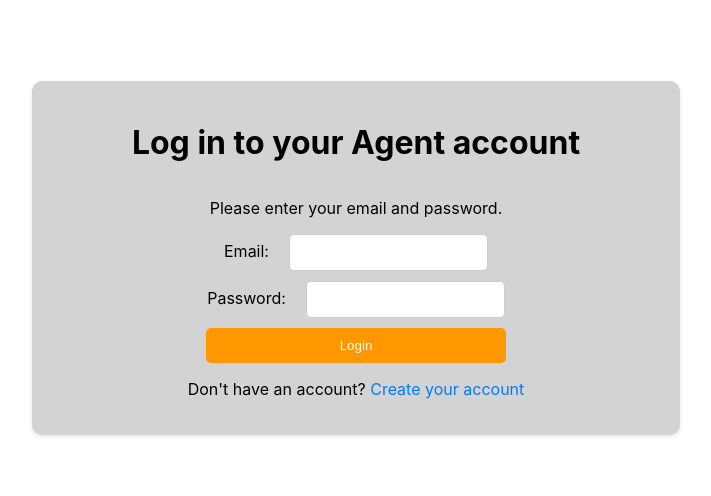
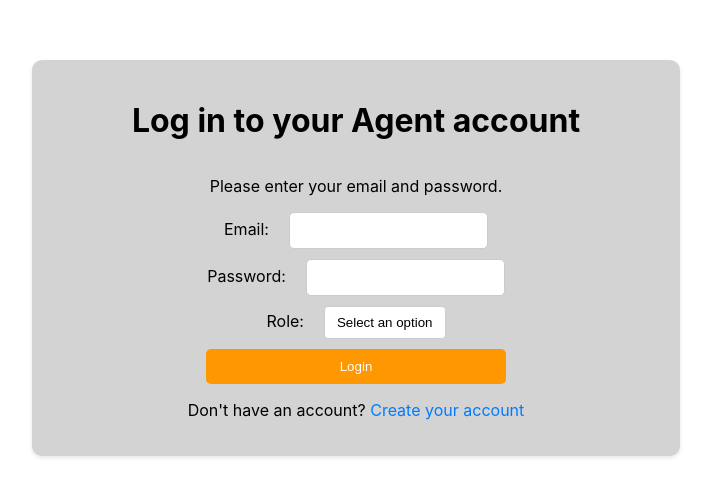
Before and after one commit to infinitymon/CommunicationApp, a React (Create React App) app in the folder frontend/: page / in a window 1280 px wide. Shown: the part 142-638 px from the top of the page, without its empty margins (284-995 px from the left). Built offline with nearby package versions, Linux system fonts and the light colour scheme.

Commit message:
User model update and login frontend update

```diff
--- a/frontend/package.json
+++ b/frontend/package.json
@@ -6,6 +6,7 @@
     "@testing-library/jest-dom": "^5.17.0",
     "@testing-library/react": "^13.4.0",
     "@testing-library/user-event": "^13.5.0",
+    "axios": "^1.7.3",
     "react": "^18.3.1",
     "react-dom": "^18.3.1",
     "react-router-dom": "^6.26.0",
--- a/frontend/src/pages/loginPage/index.jsx
+++ b/frontend/src/pages/loginPage/index.jsx
@@ -1,15 +1,46 @@
 import React, { useState } from 'react';
-import './style.scss'
+import axios from 'axios';
+import './style.scss';
 
 const LoginPage = () => {
   const [email, setEmail] = useState('');
   const [password, setPassword] = useState('');
+  const [role, setRole] = useState('');
 
-  const handleSubmit = (event) => {
+  const handleSubmit = async (event) => {
     event.preventDefault();
-    // Handle login logic here
-    console.log('Email:', email);
-    console.log('Password:', password);
+
+    try {
+      const response = await axios.post('http://localhost:5000/authentication/login', {
+        email,
+        password,
+        role, // Include role in the request body
+      });
+
+      // Handle the login response (e.g., redirect to the dashboard)
+      console.log('Login successful:', response.data);
+    } catch (error) {
+      // Handle login errors (e.g., display an error message)
+      console.error('Login error:', error);
+    }
+  };
+
+  const [isOpen, setIsOpen] = useState(false); // Controls dropdown visibility
+  const [selectedOption, setSelectedOption] = useState(null); // Stores the selected value
+
+  const options = [
+    { value: 'agent', label: 'Agent' },
+    { value: 'admin', label: 'Admin' }
+  ];
+
+  const handleToggle = () => {
+    setIsOpen(!isOpen);
+  };
+
+  const handleOptionSelect = (option) => {
+    setSelectedOption(option);
+    setRole(option.value);
+    setIsOpen(false); // Close the dropdown after selection
   };
 
   return (
@@ -40,6 +71,21 @@ const LoginPage = () => {
                 required
               />
             </div>
+            <div className='dropdown'>
+              <label htmlFor="role">Role:</label>
+              <button className="dropdown-button" onClick={handleToggle}>
+                {selectedOption ? selectedOption.label : 'Select an option'}
+              </button>
+              {isOpen && (
+                <ul className="dropdown-menu">
+                  {options.map((option) => (
+                    <li key={option.value} onClick={() => handleOptionSelect(option)}>
+                      {option.label}
+                    </li>
+                  ))}
+                </ul>
+              )}
+            </div>
             <button type="submit">Login</button>
           </form>
         </div>
--- a/frontend/src/pages/loginPage/style.scss
+++ b/frontend/src/pages/loginPage/style.scss
@@ -14,7 +14,8 @@
         /* Add some padding */
         box-shadow: 0 2px 4px rgba(0, 0, 0, 0.1);
         width: max-content;
-        &_items{
+
+        &_items {
             display: flex;
             flex-direction: column;
             align-items: center;
@@ -58,3 +59,54 @@ a {
     text-decoration: none;
     color: #007bff;
 }
+
+.dropdown-button {
+    margin-bottom: 10px;
+}
+
+// .dropdown {
+//     display: flex;
+//     flex-direction: column;
+//     align-items: center;
+//     justify-content: center;
+// }
+
+.dropdown-button {
+    /* Style your dropdown button */
+    display: inline-block;
+    padding: 8px 12px;
+    border: 1px solid #ccc;
+    border-radius: 4px;
+    background-color: #fff;
+    cursor: pointer;
+    color: black;
+}
+
+.dropdown-menu {
+    /* Style the dropdown menu */
+    // position: absolute;
+    // top: 100%;
+    // left: 0;
+    display: flex;
+    flex-direction: column;
+    justify-content: center;
+    align-items: center;
+    width: 150px;
+    padding: 8px 0;
+    align-self: center;
+    background-color: #fff;
+    border: 1px solid #ccc;
+    border-radius: 4px;
+    box-shadow: 0 2px 5px rgba(0, 0, 0, 0.2);
+}
+
+.dropdown-menu li {
+    /* Style the list items within the menu */
+    padding: 8px 12px;
+    cursor: pointer;
+}
+
+.dropdown-menu li:hover {
+    /* Add hover effect */
+    background-color: #f5f5f5;
+}
```
Also changed, not shown: 2 other files (tests, documents, lock files or other folders). Lines whose indentation alone changed are shown as unchanged.
